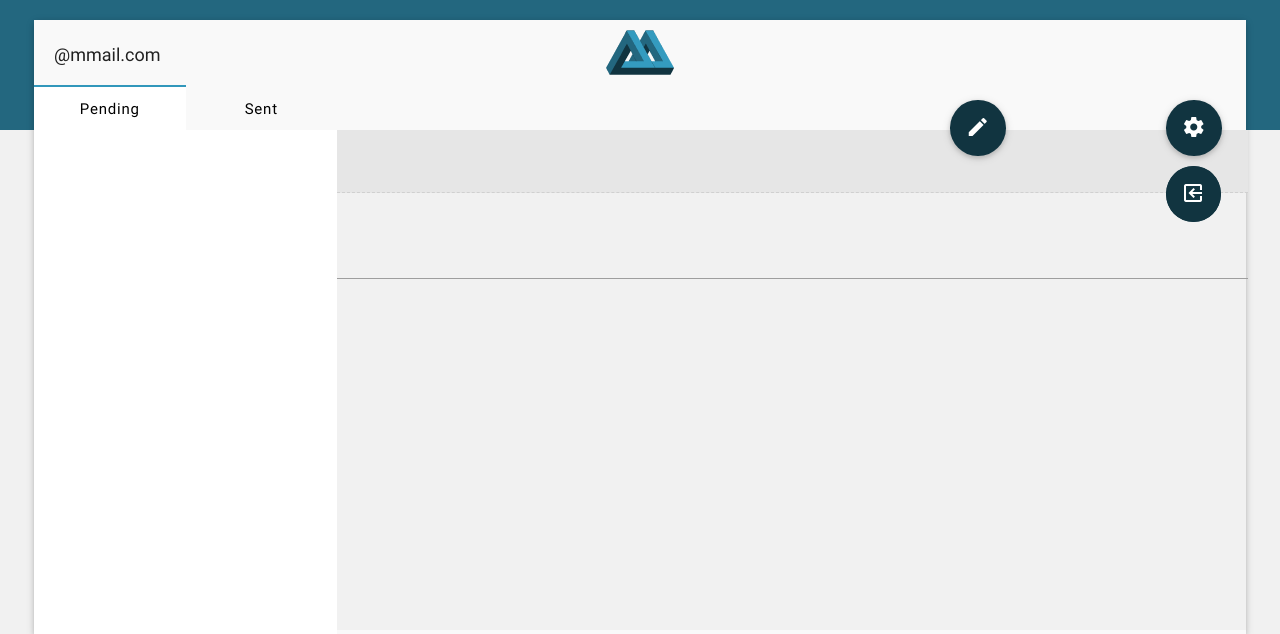
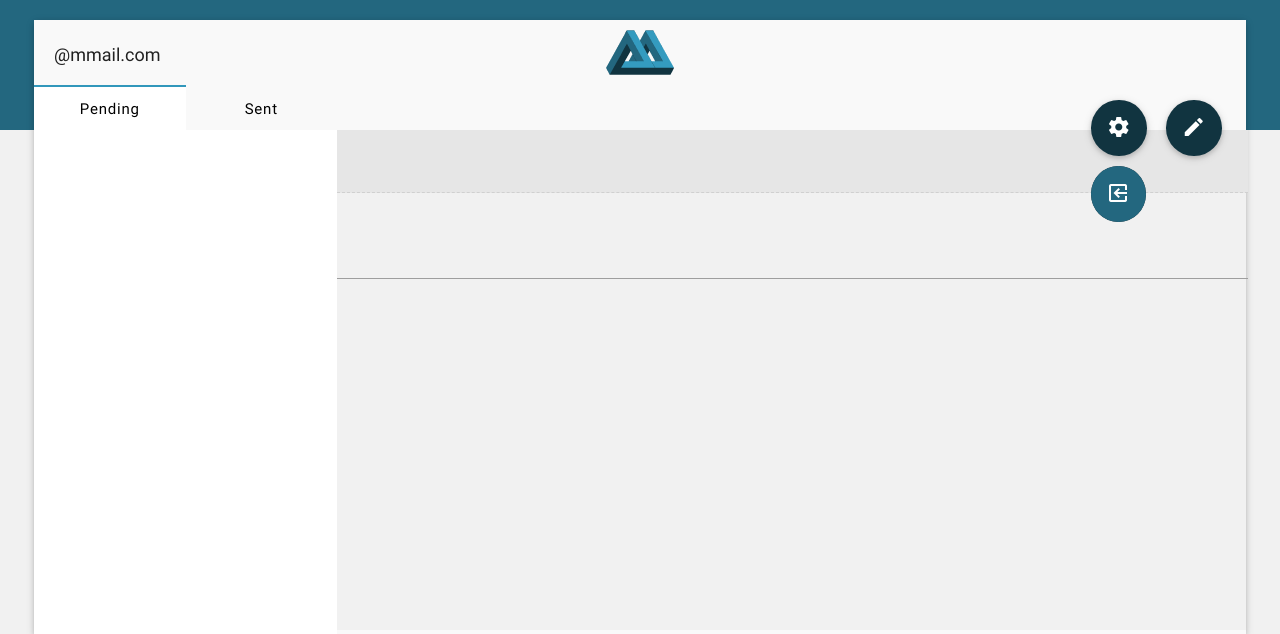
Before and after one commit to eliasgonzalezugalde/Mmail, a CodeIgniter app: page /mmail/main/sendEmail/ in a window 1280 px wide, after a click on "settings". Shown: the top 634 px of the page. Run offline with CodeIgniter, Linux system fonts and the light colour scheme; data comes from the database, SQL or seed files in the repository; data that the repository does not hold is empty; some libraries are stand-ins or nearby versions.

Commit message:
Acomodando botones
Arreglos CSS, entre otros.

```diff
--- a/application/views/main/main.php
+++ b/application/views/main/main.php
@@ -42,28 +42,37 @@ defined('BASEPATH') OR exit('No direct script access allowed');
 						</div>
 
 					</div>
-					<div class="options col s9"><div class="logout"><a class='dropdown-button settings btn-floating btn-large waves-effect waves-light' href='#' data-activates='dropdown1'><i class="material-icons">settings</i></a></div></div>
+					<div class="options col s9">
+						<div class="opt_bar">
+							<a class='more dropdown-button2 btn-floating btn-large waves-effect waves-light' href='#' data-activates='dropdown2'><i class="material-icons">more_horiz</i></a>
+							<a href="<?php echo base_url();?>main/newEmail/" class="send btn-floating btn-large waves-effect waves-light"><i class="material-icons">create</i></a>
+							<a class='dropdown-button settings btn-floating btn-large waves-effect waves-light' href='#' data-activates='dropdown1'><i class="material-icons">settings</i></a>
+						</div>
+					</div>
 
 					<ul id='dropdown1' class='dropdown-content'>
-						<li><a href="<?php echo base_url();?>main/logout/"><i class="material-icons">exit_to_app</i></a></li>
+						<li><a class="tooltipped leave" data-position="left" data-delay="50" data-tooltip="logout" href="<?php echo base_url();?>main/logout/"><i class="material-icons">exit_to_app</i></a></li>
+					</ul>
+
+					<ul id='dropdown2' class='dropdown-content'>
+						<li class="no_margin"><a class="edit btn-floating btn-large waves-effect waves-light tooltipped" data-position="left" data-delay="50" data-tooltip="save"><i class="material-icons">save</i></a></li>
+						<li><a class="delete btn-floating btn-large waves-effect waves-light tooltipped" data-position="left" data-delay="50" data-tooltip="delete"><i class="material-icons">delete</i></a></li>
+
 					</ul>
 
 					<div class="contents col s9">
 						<input type='text' name='des' id='des' size='25' /><br/>
 						<textarea type='text' name='cont' id='cont' class="materialize-textarea"></textarea>
 
-						<a class='more dropdown-button2 btn-floating btn-large waves-effect waves-light' href='#' data-activates='dropdown2'><i class="material-icons">more_horiz</i></a>
 
-						<ul id='dropdown2' class='dropdown-content'>
-							<li><a class="delete btn-floating btn-large waves-effect waves-light"><i class="material-icons">delete</i></a></li>
-							<li><a class="edit btn-floating btn-large waves-effect waves-light"><i class="material-icons">save</i></a></li>
-						</ul>
+
+
 
 						<!--a class="delete btn-floating btn-large waves-effect waves-light"><i class="material-icons">delete</i></a>
 						<a class="edit btn-floating btn-large waves-effect waves-light"><i class="material-icons">save</i></a-->
 						</div>
 					</div>
-				<a href="<?php echo base_url();?>main/newEmail/" class="send btn-floating btn-large waves-effect waves-light"><i class="material-icons">create</i><!--i class="material-icons">add</i--></a>
+
 				</div>
 			</section>
 		</div>
--- a/assets/css/style.css
+++ b/assets/css/style.css
@@ -178,7 +178,7 @@ body {
 	float: left;
 	text-align: center;
 }
-.logout {
+.opt_bar {
 	padding: 11px;
 	float: right;
 }
@@ -193,7 +193,10 @@ body {
 	height: 550px;
 }
 .new {
-	padding: 3rem 4rem!important;
+	padding: 0 4rem 3rem 4rem!important;
+}
+.new form h4 {
+	margin-bottom: 3rem;
 }
 .contents {
 	background: #e0dad6;
@@ -202,15 +205,14 @@ body {
 }
 .send {
 	position: absolute;
-	right: 275px;
-	top: 100px;
+	right: 25px;
+	top: 15px;
 	background: #23677F;
 }
 .settings {
 	position: absolute;
-	right: 25px;
+    right: 100px;
 	top: 15px;
-	background: #23677F;
 }
 /*dropdown settings*/
 .dropdown-content li>a, .dropdown-content li>span, .dropdown-content li {
@@ -233,6 +235,9 @@ body {
 #dropdown2 li {
 	margin-top: 10px;
 }
+.no_margin {
+	margin: 0!important;
+}
 #dropdown2 a {
 	padding: 0;
 }
@@ -242,25 +247,20 @@ body {
 	margin-top: 10px;
 }
 .more {
-	float: right;
-	margin: 10px 25px;
-	display: none;
-}
-.edit {
-
+	position: absolute;
+	right: 175px;
+	top: 15px;
 	background: #23677F;
 	display: none;
 }
-.delete{
-
-	background: #23677F;
-	display: none;
+.edit, .delete, .leave  {
+	background: #23677F!important;
 }
-.send:hover, .edit:hover, .delete:hover, .settings:hover, .more:hover {
-	background: #113440;
+.edit:hover, .delete:hover, .leave:hover {
+	background: #113440!important;
 }
-.edit, .delete {
-	background: #23677F !important;
+.send:hover, .settings:hover, .more:hover {
+	background: #0C262F!important;
 }
 .btn, .btn-large, .btn-flat {
 	text-transform: capitalize!important;
--- a/assets/js/functions.js
+++ b/assets/js/functions.js
@@ -150,7 +150,7 @@ jQuery(document).ready( function() {
 	};
 	jQuery('ul.tabs').tabs();
 
-	jQuery('.dropdown-button').dropdown({
+	jQuery('.dropdown-button, .dropdown-button2').dropdown({
 		inDuration: 300,
 		outDuration: 225,
       constrain_width: false, // Does not change width of dropdown to that of the activator
@@ -160,14 +160,4 @@ jQuery(document).ready( function() {
       alignment: 'left' // Displays dropdown with edge aligned to the left of button
   });
 
-	jQuery('.dropdown-button2').dropdown({
-		inDuration: 300,
-		outDuration: 225,
-      constrain_width: false, // Does not change width of dropdown to that of the activator
-      hover: false, // Activate on hover
-      gutter: 25, // Spacing from edge
-      belowOrigin: true, // Displays dropdown below the button
-      alignment: 'left' // Displays dropdown with edge aligned to the left of button
-  });
-
 });
```
Lines whose indentation alone changed are shown as unchanged.
